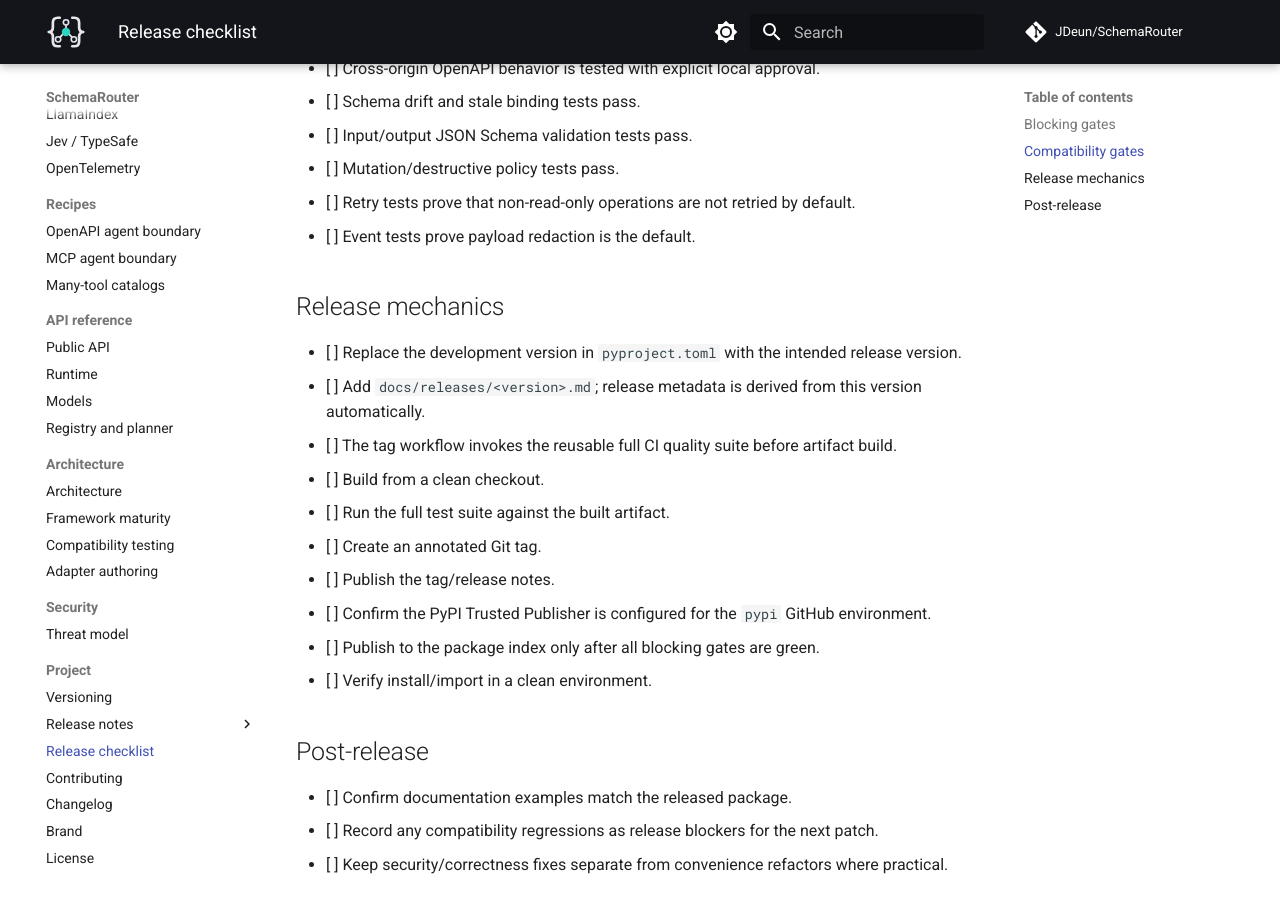
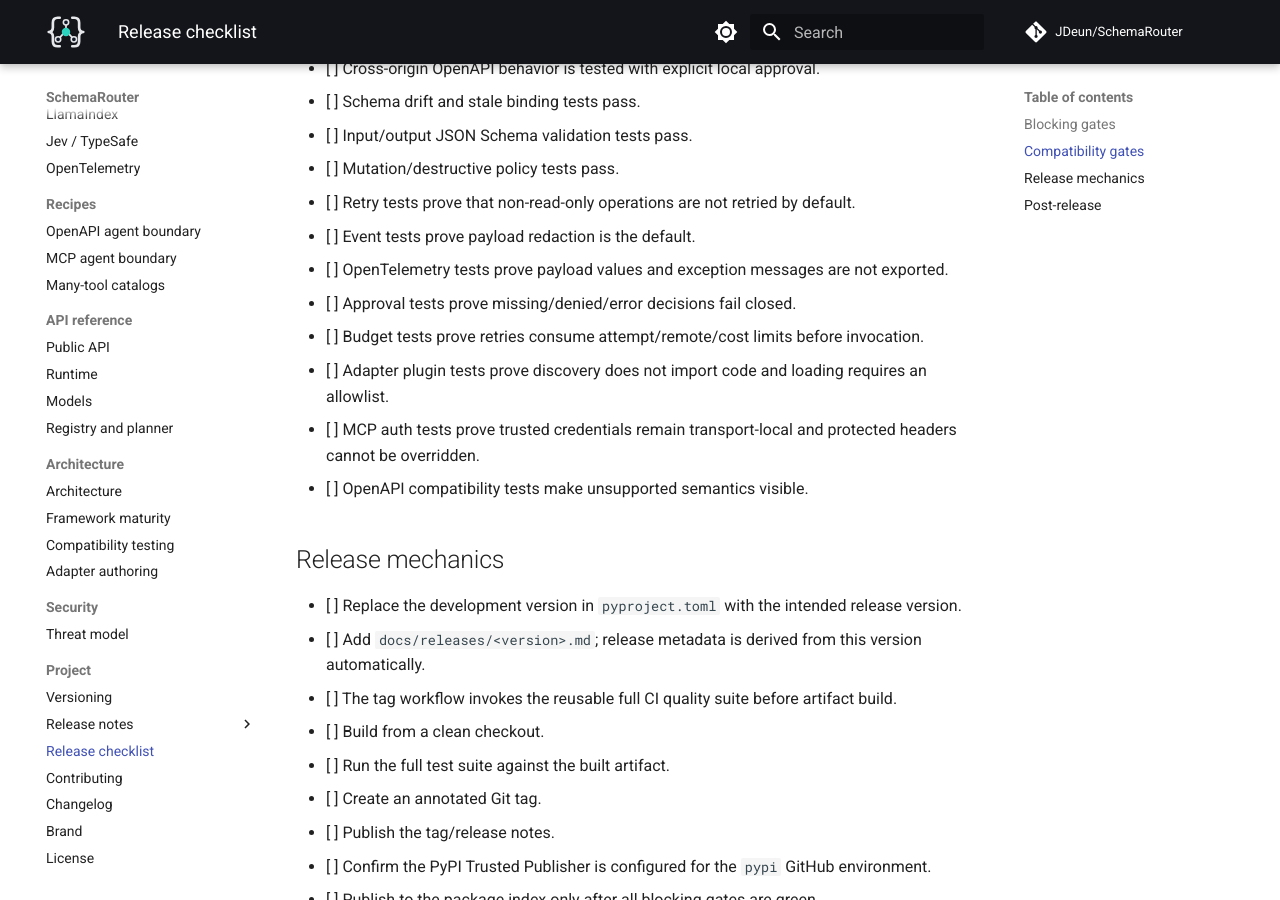
Before and after one commit to JDeun/SchemaRouter, an MkDocs documentation site: the page built from docs/release-checklist.md, in a window 1280 px wide and 900 px high, scrolled down 1333 px. Built offline with MkDocs 1.6.1 and Material for MkDocs 9.7.7, drawn with Linux system fonts in a browser that asks for light colours; comment, search, counter and statistics services are not loaded.

Commit message:
docs: add production security compatibility gates

```diff
--- a/docs/release-checklist.md
+++ b/docs/release-checklist.md
@@ -38,6 +38,12 @@ Use this checklist before promoting a SchemaRouter alpha, beta, release candidat
 - [ ] Mutation/destructive policy tests pass.
 - [ ] Retry tests prove that non-read-only operations are not retried by default.
 - [ ] Event tests prove payload redaction is the default.
+- [ ] OpenTelemetry tests prove payload values and exception messages are not exported.
+- [ ] Approval tests prove missing/denied/error decisions fail closed.
+- [ ] Budget tests prove retries consume attempt/remote/cost limits before invocation.
+- [ ] Adapter plugin tests prove discovery does not import code and loading requires an allowlist.
+- [ ] MCP auth tests prove trusted credentials remain transport-local and protected headers cannot be overridden.
+- [ ] OpenAPI compatibility tests make unsupported semantics visible.
 
 ## Release mechanics
 
```
